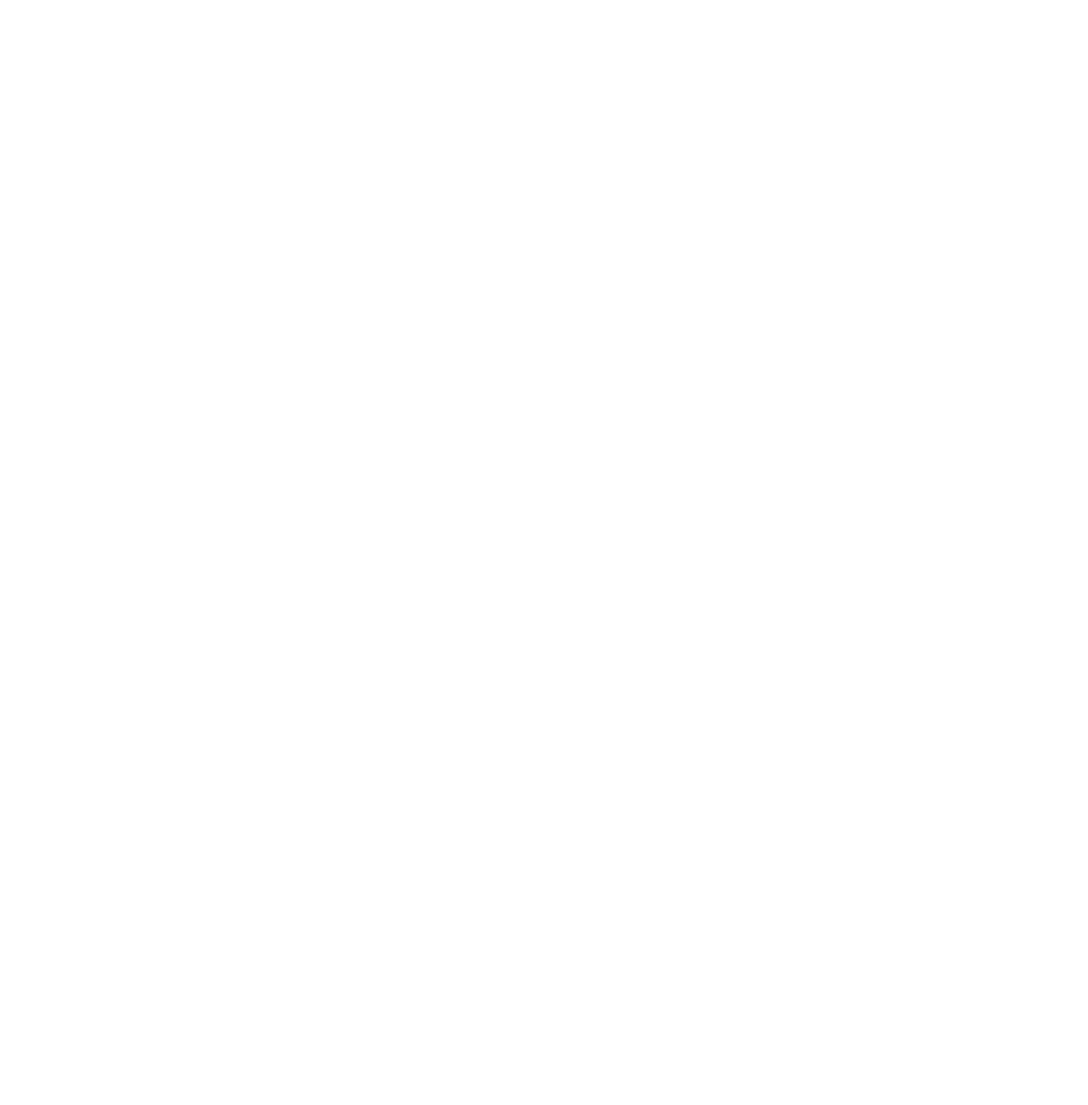
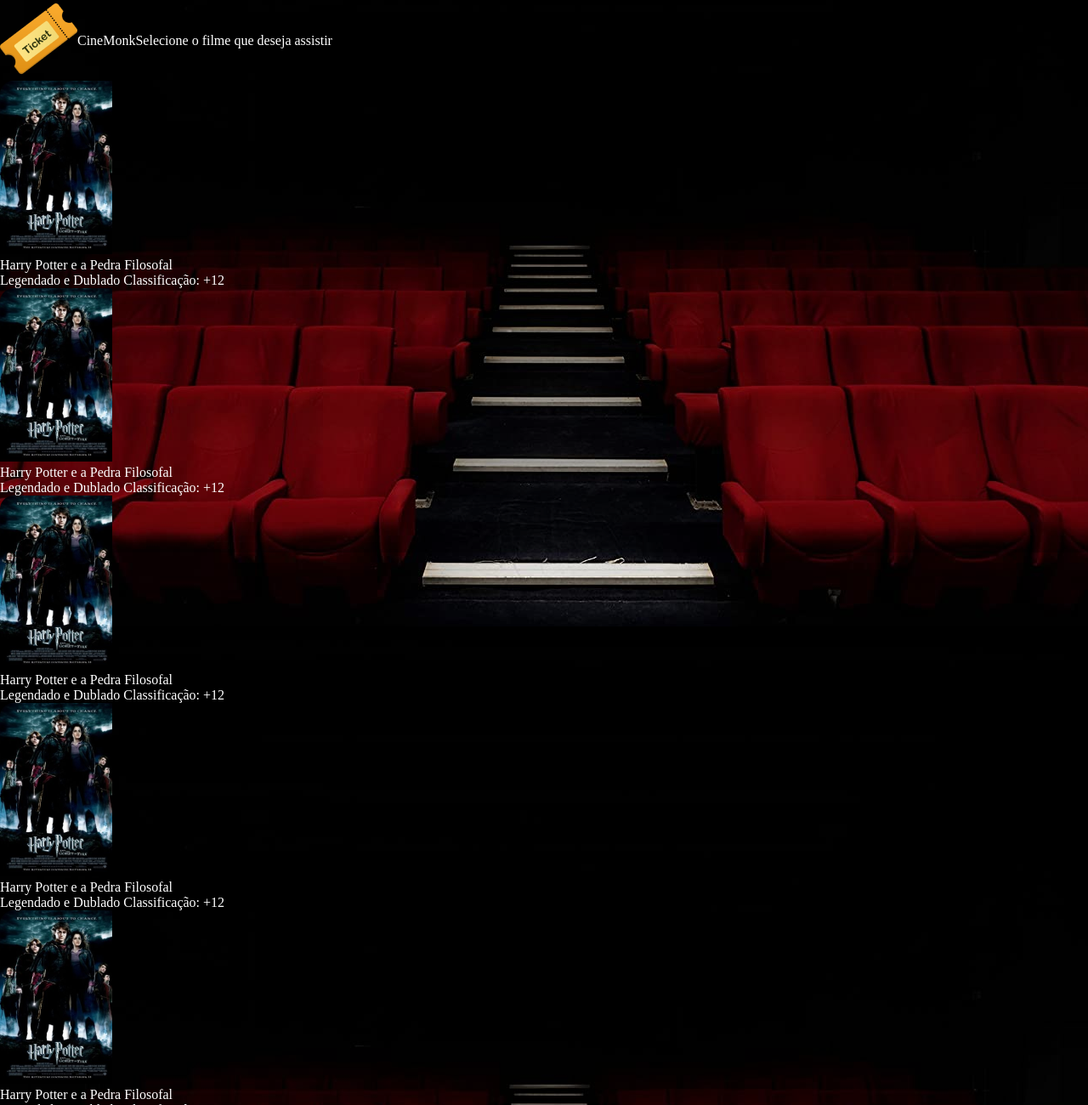
Before and after one commit to NickNunesAndrade/CineMonk, a plain HTML site: page cinemonk-html/html/tela3.html in a window 1280 px wide. Shown: the top 1300 px of the page at 85% size. Before the commit the page ends 800 px from the top, so only its background shows below. Drawn offline with Linux system fonts and the light colour scheme.

Commit message:
preguicaaaa

```diff
--- a/cinemonk-html/css/tela3.css
+++ b/cinemonk-html/css/tela3.css
@@ -0,0 +1,15 @@
+@import url('https://fonts.googleapis.com/css2?family=Roboto&display=swap');
+
+body {
+    box-sizing: border-box;
+    margin: 0px;
+    background-image: url('../images/image 16.png');
+    background-position: -40px -250px;
+    color: white;
+}
+
+.cabecalho {
+    display: flex;
+    flex-direction: row;
+    align-items: center;
+}
--- a/cinemonk-html/html/tela3.html
+++ b/cinemonk-html/html/tela3.html
@@ -0,0 +1,55 @@
+<!DOCTYPE html>
+<html lang="en">
+<head>
+    <meta charset="UTF-8">
+    <meta http-equiv="X-UA-Compatible" content="IE=edge">
+    <meta name="viewport" content="width=device-width, initial-scale=1.0">
+    <title>Cinemonk | Filmes</title>
+    <link rel="stylesheet" href="../css/tela3.css" />
+</head>
+<body>
+    <div class="container">
+        <div class="cabecalho">
+            <div class="ticket"> <img src="../images/image 13.png" /> </div>
+            <div class="titulo"> CineMonk </div>
+            <div class="texto"> Selecione o filme que deseja assistir </div>
+        </div>
+        <div class="filmes">
+            <div class="coluna-1">
+                <div class="filme-1">
+                    <div class="imagem"> <img src="../images/harry.png" /> </div>
+                    <div class="introducao"> Harry Potter e a Pedra Filosofal </div>
+                    <div class="legendas"> Legendado e Dublado Classificação: +12 </div>
+                </div>
+                <div class="filme-1">
+                    <div class="imagem"> <img src="../images/harry.png" /> </div>
+                    <div class="introducao"> Harry Potter e a Pedra Filosofal </div>
+                    <div class="legendas"> Legendado e Dublado Classificação: +12 </div>
+                </div>
+                <div class="filme-1">
+                    <div class="imagem"> <img src="../images/harry.png" /> </div>
+                    <div class="introducao"> Harry Potter e a Pedra Filosofal </div>
+                    <div class="legendas"> Legendado e Dublado Classificação: +12 </div>
+                </div>
+            </div>
+            <div class="coluna-2">
+                <div class="filme-1">
+                    <div class="imagem"> <img src="../images/harry.png" /> </div>
+                    <div class="introducao"> Harry Potter e a Pedra Filosofal </div>
+                    <div class="legendas"> Legendado e Dublado Classificação: +12 </div>
+                </div>
+                <div class="filme-1">
+                    <div class="imagem"> <img src="../images/harry.png" /> </div>
+                    <div class="introducao"> Harry Potter e a Pedra Filosofal </div>
+                    <div class="legendas"> Legendado e Dublado Classificação: +12 </div>
+                </div>
+                <div class="filme-1">
+                    <div class="imagem"> <img src="../images/harry.png" /> </div>
+                    <div class="introducao"> Harry Potter e a Pedra Filosofal </div>
+                    <div class="legendas"> Legendado e Dublado Classificação: +12 </div>
+                </div>
+            </div>
+        </div>
+    </div>
+</body>
+</html>
```
Also changed, not shown: cinemonk-html/css/tela2.css (+12 -0 lines), cinemonk-html/images/harry.png (added).
